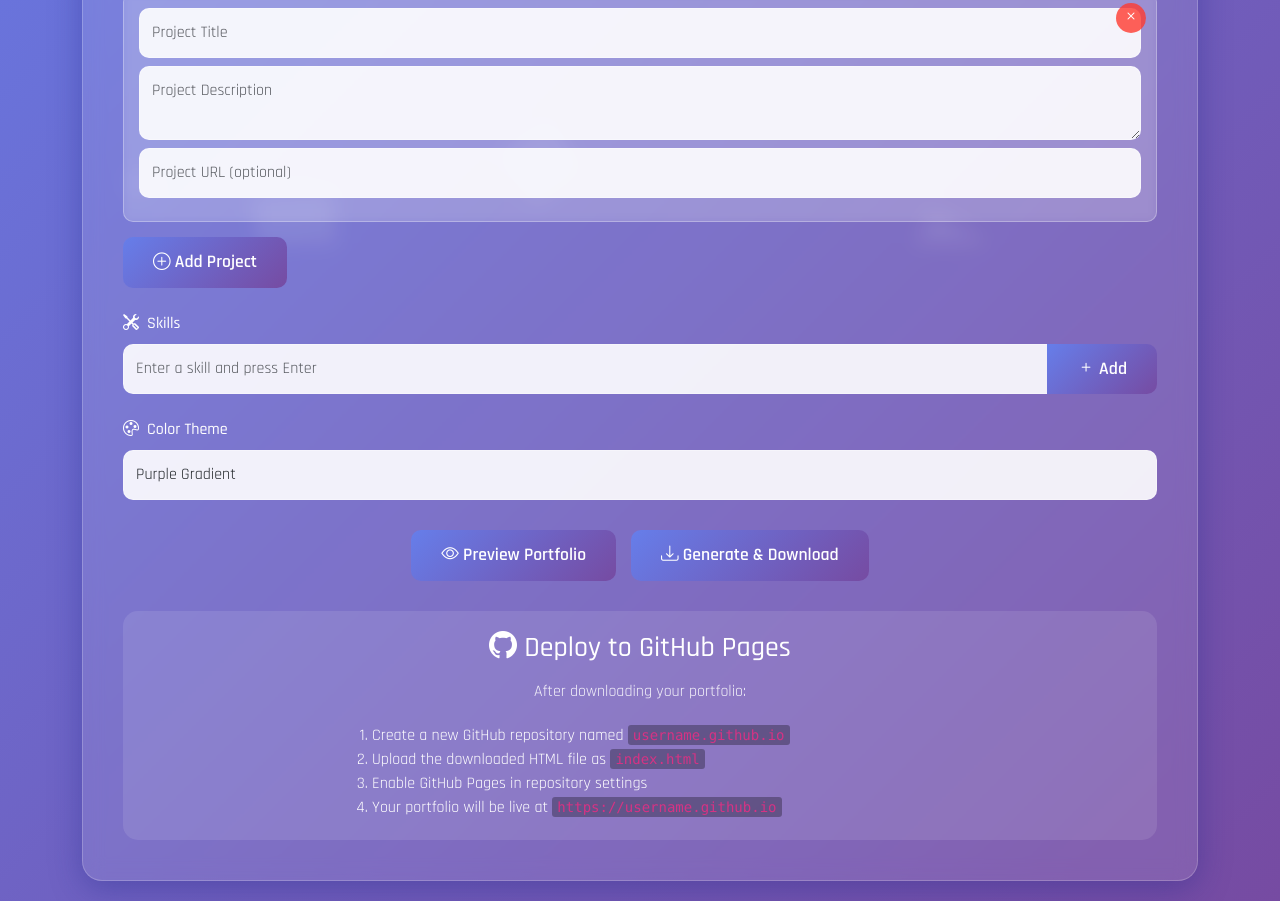
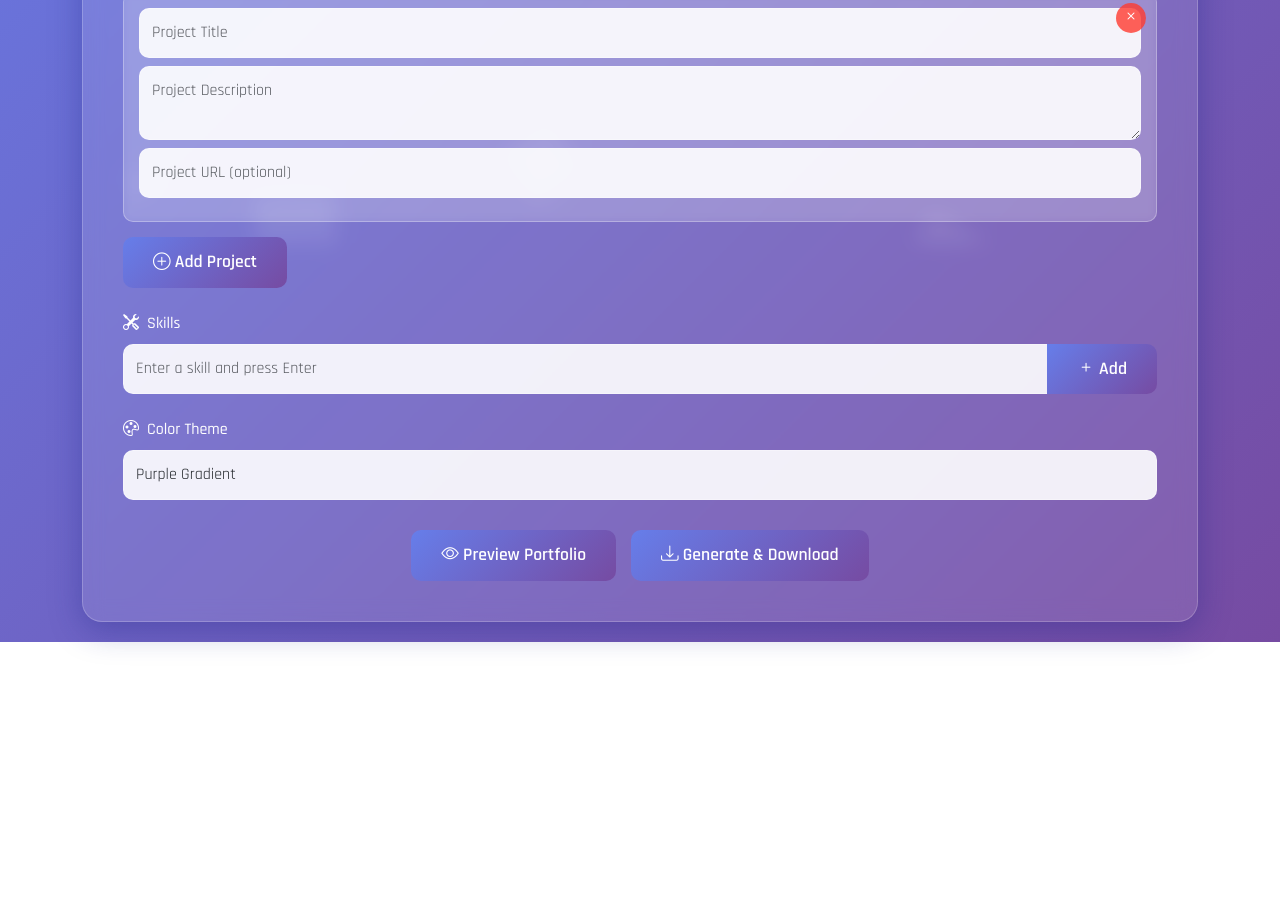
Before and after one commit to GitGalleons/portfolio-template-builder, a plain HTML site: page src/index.html in a window 1280 px wide. Shown: the part 557-1458 px from the top of the page. After the commit the page ends 1199 px from the top, so only its background shows below. Drawn offline with nearby package versions, Linux system fonts and the light colour scheme.

Commit message:
Update index.html
hidden

```diff
--- a/src/index.html
+++ b/src/index.html
@@ -126,7 +126,7 @@
             </form>
 
             <!-- GitHub Pages Section -->
-            <div class="github-section">
+            <div class="github-section" hidden>
                 <h3><i class="bi bi-github"></i> Deploy to GitHub Pages</h3>
                 <p>After downloading your portfolio:</p>
                 <ol style="text-align: left; color: white; max-width: 600px; margin: 0 auto;">
```
